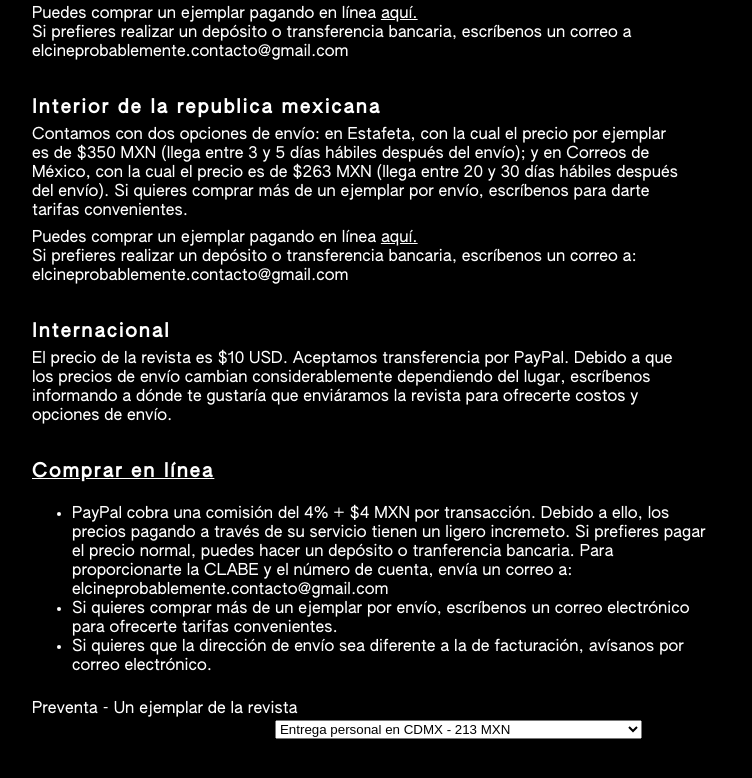
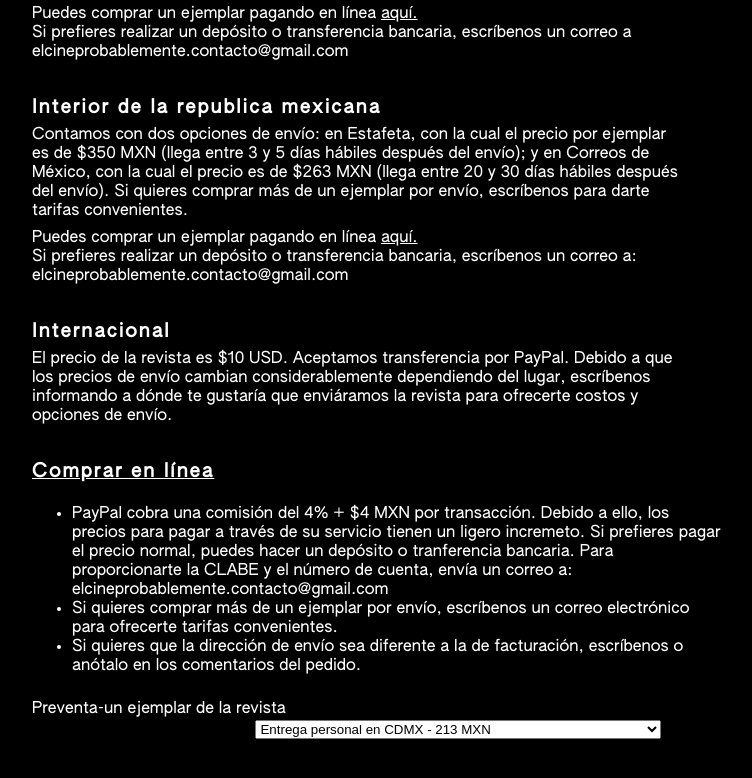
Before and after one commit to ecp-pruebas/sitio-web, a plain HTML site: page preventa.html in a window 1280 px wide. Shown: the part 684-1462 px from the top of the page, without its empty margins (168-920 px from the left). Drawn offline with Linux system fonts and the light colour scheme; a script that the page names is missing; files whose address does not match are found by name.

Commit message:
Update preventa.html

```diff
--- a/preventa.html
+++ b/preventa.html
@@ -49,17 +49,17 @@ Debido a que los precios de envío cambian considerablemente dependiendo del lug
 <h3><a name="pago">Comprar en línea</a></h3>
 <div class="indice">
 <ul>
-	<li>PayPal cobra una comisión del 4% + $4 MXN por transacción. Debido a ello, los precios pagando a través de su servicio tienen un ligero incremeto. Si prefieres pagar el precio normal, puedes hacer un depósito o tranferencia bancaria. Para proporcionarte la CLABE y el número de cuenta, envía un correo a: elcineprobablemente.contacto@gmail.com</li>
+	<li>PayPal cobra una comisión del 4% + $4 MXN por transacción. Debido a ello, los precios para pagar a través de su servicio tienen un ligero incremeto. Si prefieres pagar el precio normal, puedes hacer un depósito o tranferencia bancaria. Para proporcionarte la CLABE y el número de cuenta, envía un correo a: elcineprobablemente.contacto@gmail.com</li>
 	<li>Si quieres comprar más de un ejemplar por envío, escríbenos un correo electrónico para ofrecerte tarifas convenientes.</li>
-	<li>Si quieres que la dirección de envío sea diferente a la de facturación, avísanos por correo electrónico.</li>
+	<li>Si quieres que la dirección de envío sea diferente a la de facturación, escríbenos o anótalo en los comentarios del pedido.</li>
 </ul>
 </div>
 
 <div id="smart-button-container">
       <div style="text-align: center;">
         <div style="margin-bottom: 1.25rem;">
-          <p>Preventa - Un ejemplar de la revista</p>
-          <select id="item-options"><option value="Entrega personal en CDMX" price="213">Entrega personal en CDMX - 213 MXN</option><option value="Envío en CDMX" price="286">Envío en CDMX - 286 MXN</option><option value="Envío al interior de la república por ESTAFETA" price="369">Envío al interior de la república por ESTAFETA - 369 MXN</option><option value="Envío al interior de la república por CORREOS" price="279">Envío al interior de la república por CORREOS - 279 MXN</option></select>
+          <p>Preventa-un ejemplar de la revista</p>
+          <select id="item-options"><option value="Entrega personal en CDMX" price="213">Entrega personal en CDMX - 213 MXN</option><option value="Envío en CDMX" price="286">Envío en CDMX - 286 MXN</option><option value="Envío al interior de la república con ESTAFETA" price="369">Envío al interior de la república con ESTAFETA - 369 MXN</option><option value="Evío al interior de la república con Correos de México" price="279">Evío al interior de la república con Correos de México - 279 MXN</option></select>
           <select style="visibility: hidden" id="quantitySelect"></select>
         </div>
       <div id="paypal-button-container"></div>
@@ -75,7 +75,7 @@ Debido a que los precios de envío cambian considerablemente dependiendo del lug
     if (!isNaN(quantity)) {
       quantitySelect.style.visibility = "visible";
     }
-    var orderDescription = 'Preventa - Un ejemplar de la revista';
+    var orderDescription = 'Preventa-un ejemplar de la revista';
     if(orderDescription === '') {
       orderDescription = 'Item';
     }
@@ -165,7 +165,6 @@ Debido a que los precios de envío cambian considerablemente dependiendo del lug
     </script>
 
 
-
 <br>
 <br>
 <br>
```
